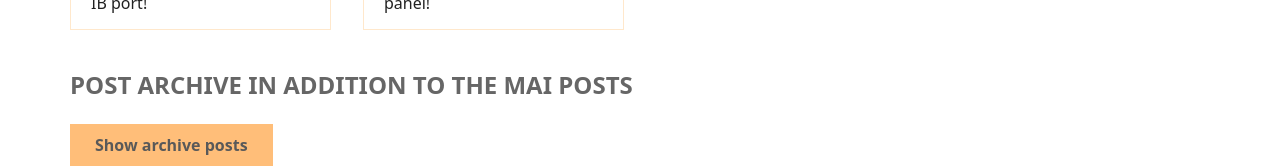
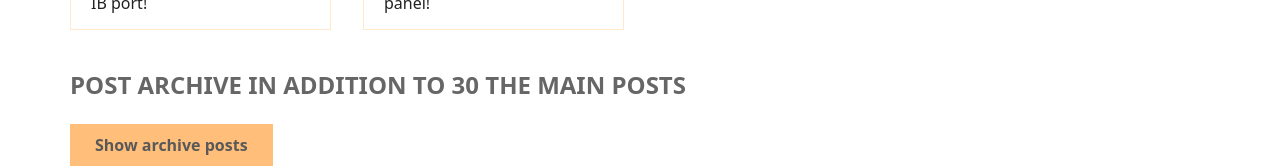
Before and after one commit to jetstream1128/Atomic-blog, a React (Create React App) app: page / in a window 1280 px wide. Shown: the part 1687-1855 px from the top of the page. Built offline with nearby package versions, Linux system fonts and the light colour scheme.

Commit message:
useCallback practice

```diff
--- a/src/App-memo.js
+++ b/src/App-memo.js
@@ -1,4 +1,4 @@
-import { memo, useEffect, useState } from "react";
+import { memo, useCallback, useEffect, useMemo, useState } from "react";
 import { faker } from "@faker-js/faker";
 
 function createRandomPost() {
@@ -25,9 +25,9 @@
 			  )
 			: posts;
 
-	function handleAddPost(post) {
+	const handleAddPost = useCallback(function handleAddPost(post) {
 		setPosts((posts) => [post, ...posts]);
-	}
+	}, []);
 
 	function handleClearPosts() {
 		setPosts([]);
@@ -41,11 +41,12 @@
 		[isFakeDark]
 	);
 
-	const archiveOptions = {
-		show: false,
-		title: "Post archive in addition to the mai posts",
-	};
-
+	const archiveOptions = useMemo(() => {
+		return {
+			show: false,
+			title: `Post archive in addition to ${posts.length} the main posts `,
+		};
+	}, [posts.length]);
 	return (
 		<section>
 			<button
@@ -62,7 +63,7 @@
 				setSearchQuery={setSearchQuery}
 			/>
 			<Main posts={searchedPosts} onAddPost={handleAddPost} />
-			<Archive archiveOptions={archiveOptions} />
+			<Archive archiveOptions={archiveOptions} onAddPost={handleAddPost} />
 			<Footer />
 		</section>
 	);
@@ -159,7 +160,7 @@
 	);
 }
 
-const Archive = memo(function ({ archiveOptions }) {
+const Archive = memo(function Archive({ archiveOptions, onAddPost }) {
 	// Here we don't need the setter function. We're only using state to store these posts because the callback function passed into useState (which generates the posts) is only called once, on the initial render. So we use this trick as an optimization technique, because if we just used a regular variable, these posts would be re-created on every render. We could also move the posts outside the components, but I wanted to show you this trick 😉
 	const [posts] = useState(() =>
 		// 💥 WARNING: This might make your computer slow! Try a smaller `length` first
@@ -182,7 +183,7 @@
 							<p>
 								<strong>{post.title}:</strong> {post.body}
 							</p>
-							{/* <button onClick={() => onAddPost(post)}>Add as new post</button> */}
+							<button onClick={() => onAddPost(post)}>Add as new post</button>
 						</li>
 					))}
 				</ul>
```
